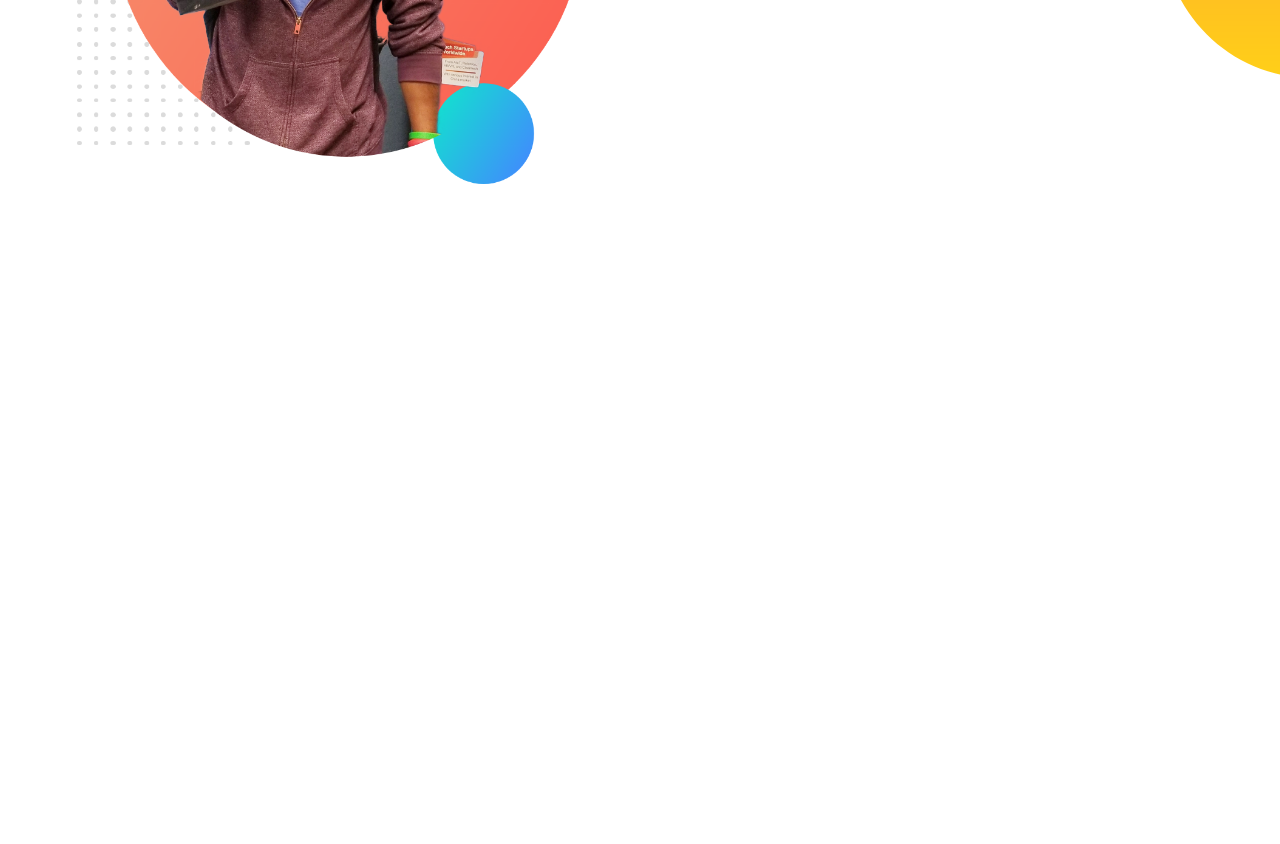
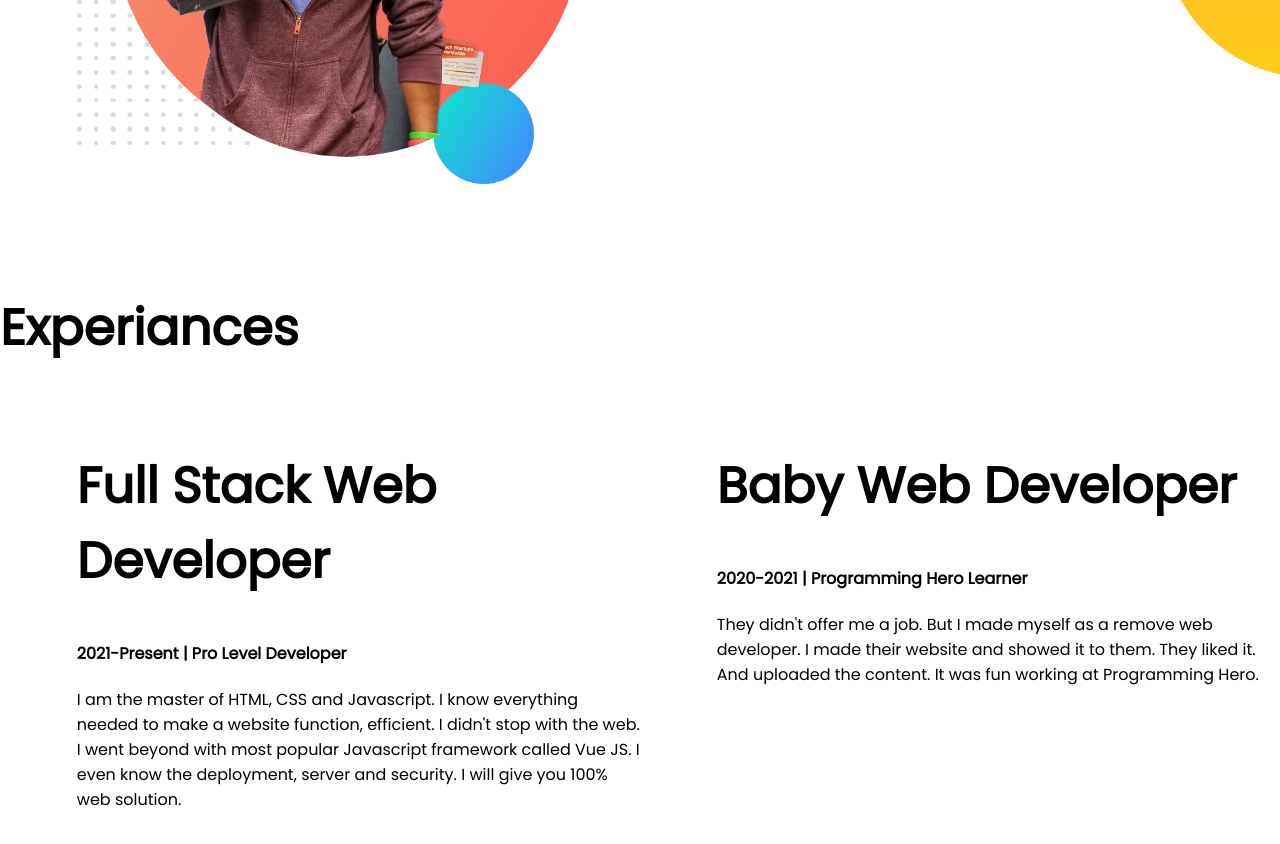
Before and after one commit to MSRLikhon/portfolio, a plain HTML site: page index.html in a window 1280 px wide. Shown: the part 943-1787 px from the top of the page. Before the commit the page ends 1234 px from the top, so only its background shows below. Drawn offline with Linux system fonts and the light colour scheme.

Commit message:
Experiances part

```diff
--- a/index.html
+++ b/index.html
@@ -13,7 +13,7 @@
 </head>
 
 <body>
-    <section class="top-banner">
+    <section class="top-banner flex-container">
         <div class="half-width">
             <h1>Welcome To</h1>
             <h1><span class="title-name-color">Zahed</span> World!</h1>
@@ -29,7 +29,7 @@
             <img src="img/jhankar-img1.png">
         </div>
     </section>
-    <section class="dream-big">
+    <section class="dream-big flex-container">
         <div class="half-width">
             <img src="img/jhankar.png">
         </div>
@@ -41,6 +41,26 @@
             <a target="_blank" href="https://facebook.com" class="link-button">DOWNLOAD RESUME</a>
         </div>
     </section>
+    <section class="experiance">
+        <h1>Experiances</h1>
+        <div class="flex-container">
+            <div class="half-width">
+                <h1>Full Stack Web Developer</h1>
+                <h4>2021-Present | Pro Level Developer</h4>
+                <p>I am the master of HTML, CSS and Javascript. I know everything needed to make a website function,
+                    efficient. I didn't stop with the web. I went beyond with most popular Javascript framework called
+                    Vue
+                    JS. I even know the deployment, server and security. I will give you 100% web solution.</p>
+            </div>
+            <div class="half-width">
+                <h1>Baby Web Developer</h1>
+                <h4>2020-2021 | Programming Hero Learner</h4>
+                <p>They didn't offer me a job. But I made myself as a remove web developer. I made their website and
+                    showed
+                    it to them. They liked it. And uploaded the content. It was fun working at Programming Hero.</p>
+            </div>
+        </div>
+    </section>
 </body>
 
 </html>
--- a/style.css
+++ b/style.css
@@ -4,7 +4,7 @@ h1{font-size: 50px;}
 .title-name-color{
     color: orange;
 }
-section{
+.flex-container{
     display: flex;
     margin-bottom: 100px;
 }
```
